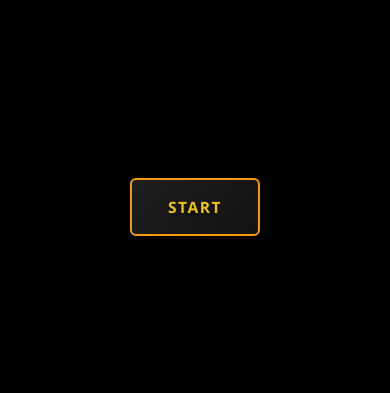
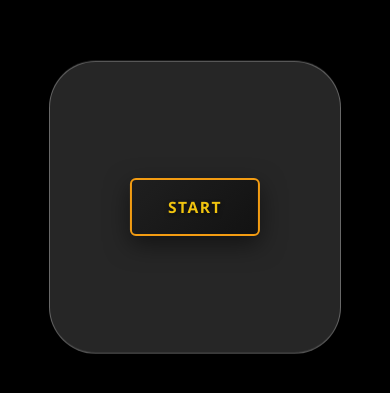
Before and after one commit to muxriddin-web/Mx_Portfolio, a plain HTML site: page index.html in a window 390 px wide. Shown: the part 215-608 px from the top of the page. Drawn offline with Linux system fonts and the light colour scheme.

Commit message:
Add glass background effect to logo container

```diff
--- a/Portfolio1/css/loading.css
+++ b/Portfolio1/css/loading.css
@@ -90,6 +90,7 @@
 }
 
 /* === LOGO VA ANIMATSIYALAR === */
+/* === SHAFOF OYNA (GLASS BACKGROUND) === */
 .logo-container {
     position: absolute;
     top: 50%;
@@ -99,17 +100,28 @@
     width: 100%;
     display: flex;
     justify-content: center;
+    align-items: center; /* Markazga keltirish uchun */
     padding: 0 20px;
+}
+
+.logo-glass-bg {
+    position: absolute;
+    width: 240px; /* Logotipdan kattaroq boshlang'ich o'lcham */
+    aspect-ratio: 1 / 1;
+    background: rgba(255, 255, 255, 0.15); /* Shafof oq fon */
+    backdrop-filter: blur(12px); /* Orqa fonni xiralashtirish (shisha effekti) */
+    -webkit-backdrop-filter: blur(12px);
+    border: 1px solid rgba(255, 255, 255, 0.3); /* Ingichka yaltiroq chegara */
+    border-radius: clamp(25px, 6vw, 40px);
+    z-index: 1; /* Logotip ostida joylashishi uchun */
+    transition: all 0.8s ease;
 }
 
 .logo {
     width: 170px;
     aspect-ratio: 1 / 1;
     height: auto;
-
-    /* Container query uchun */
     container-type: inline-size;
-
     border-radius: clamp(15px, 5vw, 30px);
     display: flex;
     justify-content: center;
@@ -117,6 +129,7 @@
     transition: all 0.8s ease;
     background-color: transparent;
     border: 5px solid transparent;
+    z-index: 2; /* Shafof oynadan ustda turishi uchun */
 }
 
 .logo.blue-bg {
@@ -175,19 +188,29 @@
     stroke-width: 1.5px;
 }
 
-/* === MOBIL (faqat shu blok ichida o'zgartiring — desktopga ta'sir qilmaydi) === */
+/* === MOBIL (RESPONSIV) QISMI === */
 @media (max-width: 768px) {
     .logo {
         width: min(260px, 55vw);
         border-radius: clamp(25px, 10vw, 40px);
     }
+
+    /* Mobil qurilmalarda shisha fon ham logotipga mos ravishda kattalashadi */
+    .logo-glass-bg {
+        width: min(340px, 75vw);
+        border-radius: clamp(35px, 12vw, 55px);
+    }
 }
 
 @media (max-width: 380px) {
     .logo {
-        /* Ekran juda kichik bo'lganda logotip o'lchami o'ta kichrayib ketmasligi uchun minimal o'lcham belgilanadi */
         width: 180px;
         border-radius: 25px;
         border: 4px solid red;
     }
+
+    .logo-glass-bg {
+        width: 245px;
+        border-radius: 35px;
+    }
 }
```
